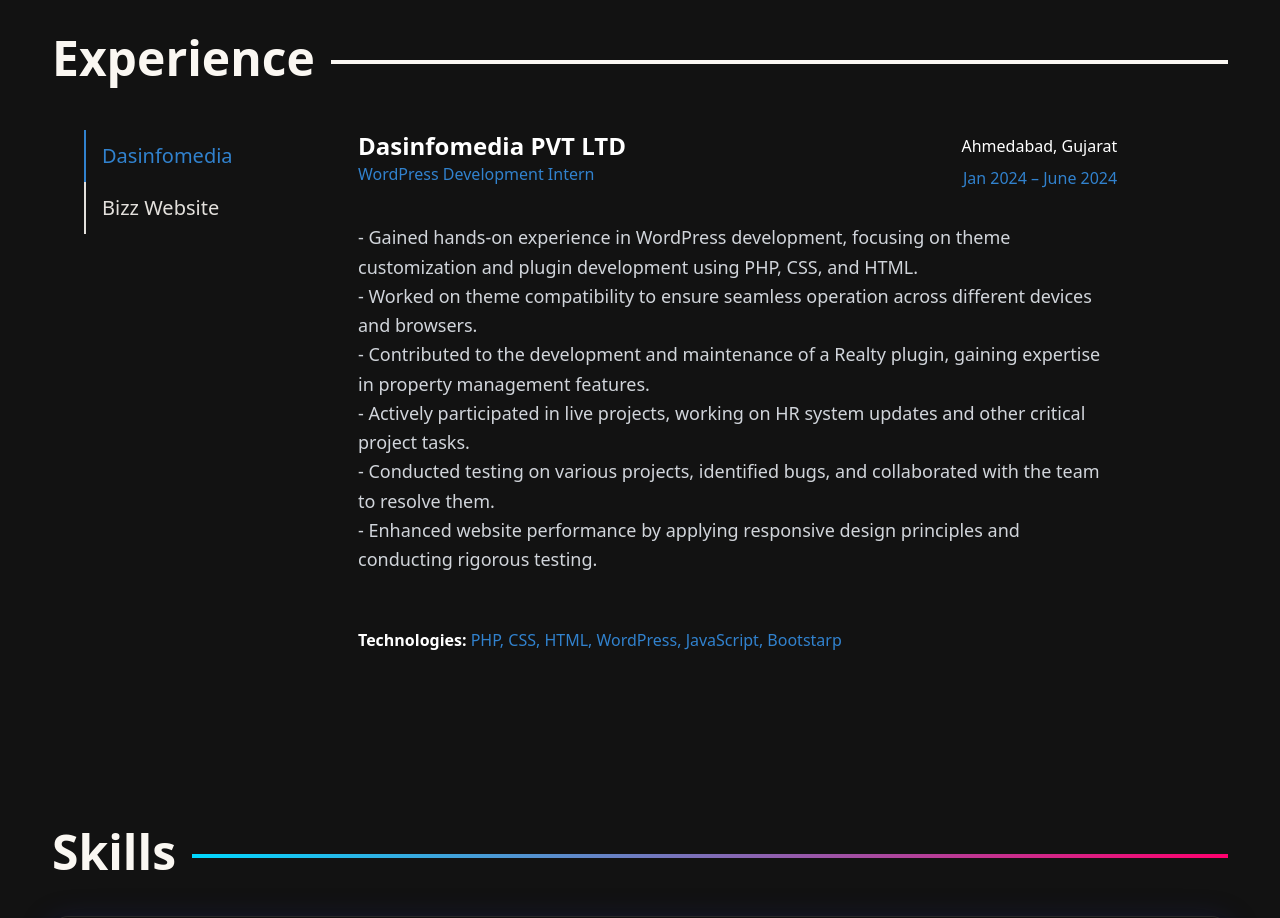
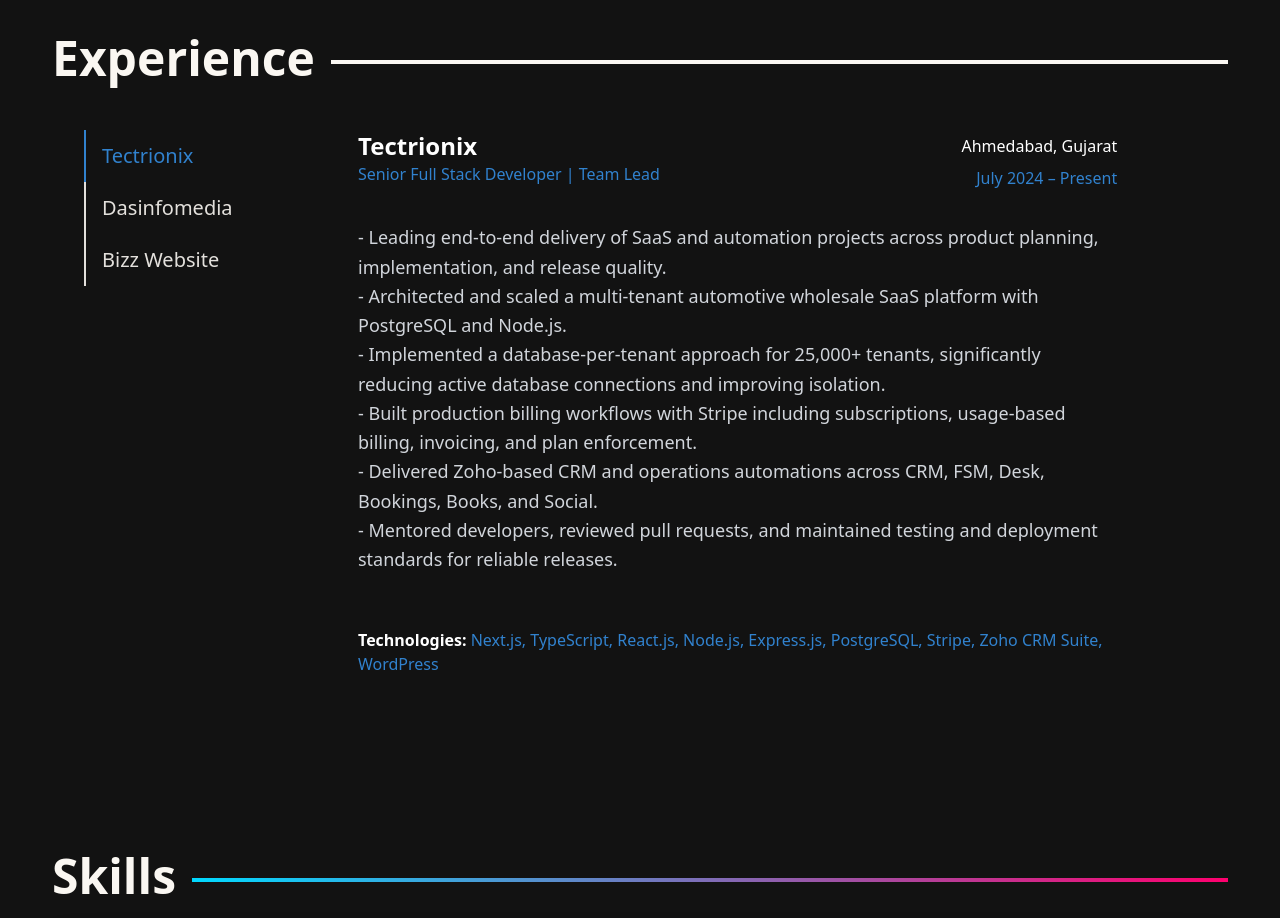
Before and after one commit to tilalapriyank/portfolio, a React (Vite) app: page / in a window 1280 px wide. Shown: the part 1720-2638 px from the top of the page. Built offline with nearby package versions, Linux system fonts and the light colour scheme; no server answers.

Commit message:
Update CV links in portfolio content and HeroSection; add new experience entry for Tectrionix as Senior Full Stack Developer.

```diff
--- a/src/components/HeroSection.jsx
+++ b/src/components/HeroSection.jsx
@@ -97,7 +97,7 @@
                                     <div className="absolute inset-0 bg-gradient-cyan opacity-0 group-hover:opacity-100 transition-opacity duration-300"></div>
                                 </ScrollLink>
                                 <a
-                                    href="https://drive.google.com/file/d/1SC7wVl0dTVNE_AVOiAGbt3WWGof-yIbp/view?usp=drive_link"
+                                    href="https://drive.google.com/file/d/1vp9XNX6VGZ51p46-H9hB5Wao7ra9BY1k/view?usp=drivesdk"
                                     target="_blank"
                                     rel="noopener noreferrer"
                                     className="group px-6 py-3 w-full sm:w-fit rounded-full md:mr-4 glass border-2 border-accent1 text-white text-center hover:border-accent2 hover:text-accent1 transition-all duration-300 ease-in-out hover:scale-105 hover:shadow-neon-cyan"
--- a/src/constants/Experience.js
+++ b/src/constants/Experience.js
@@ -1,4 +1,21 @@
 export const Experiences = [
+  {
+    tab: "Tectrionix",
+    company: "Tectrionix",
+    position: "Senior Full Stack Developer | Team Lead",
+    type: "Ahmedabad, Gujarat",
+    duration: "July 2024 – Present",
+    description: `
+          - Leading end-to-end delivery of SaaS and automation projects across product planning, implementation, and release quality.
+          - Architected and scaled a multi-tenant automotive wholesale SaaS platform with PostgreSQL and Node.js.
+          - Implemented a database-per-tenant approach for 25,000+ tenants, significantly reducing active database connections and improving isolation.
+          - Built production billing workflows with Stripe including subscriptions, usage-based billing, invoicing, and plan enforcement.
+          - Delivered Zoho-based CRM and operations automations across CRM, FSM, Desk, Bookings, Books, and Social.
+          - Mentored developers, reviewed pull requests, and maintained testing and deployment standards for reliable releases.
+        `,
+    technologies:
+      "Next.js, TypeScript, React.js, Node.js, Express.js, PostgreSQL, Stripe, Zoho CRM Suite, WordPress",
+  },
   {
     tab: "Dasinfomedia",
     company: "Dasinfomedia PVT LTD",
```
Also changed, not shown: 2 other files (tests, documents, lock files or other folders).
